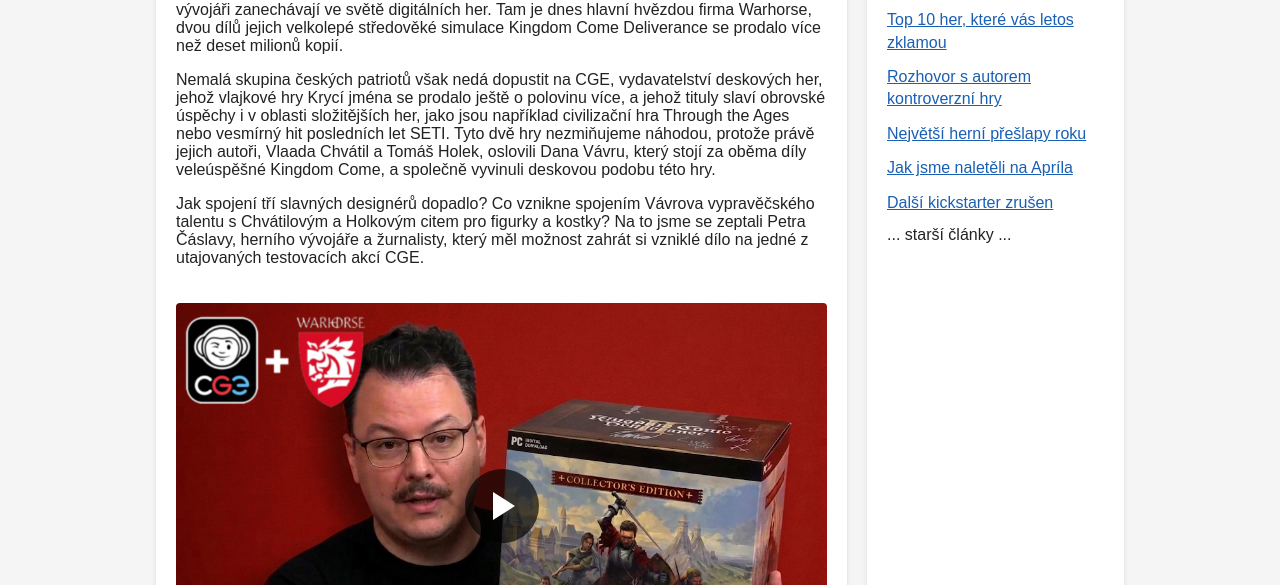
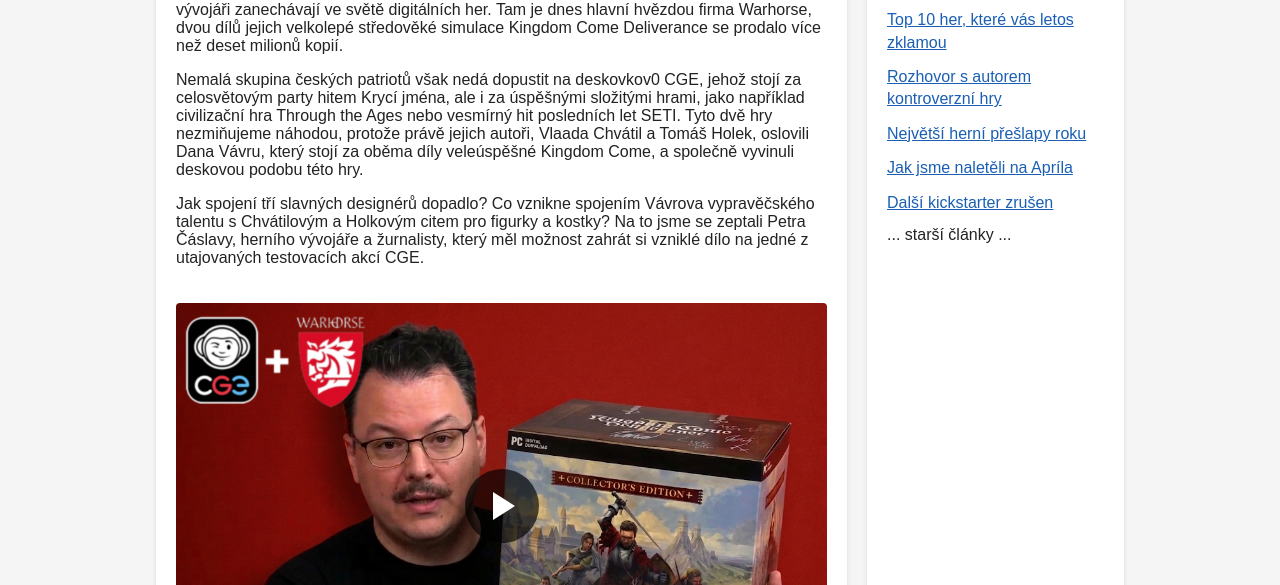
Before and after one commit to Vlaaada/deskovkovkari.online, a plain HTML site: page index.html in a window 1280 px wide. Shown: the part 215-800 px from the top of the page. Drawn offline with Linux system fonts and the light colour scheme.

Commit message:
Fix text about CGE and its board games
Corrected text regarding CGE and its games for clarity.

```diff
--- a/index.html
+++ b/index.html
@@ -235,7 +235,7 @@
       Fanoušci českých her se dělí na dvě velké skupiny. Jedna obdivuje stopu, kterou čeští vývojáři zanechávají ve světě digitálních her. Tam je dnes hlavní hvězdou firma Warhorse, dvou dílů jejich velkolepé středověké simulace Kingdom Come Deliverance se prodalo více než deset milionů kopií.
     </p>
     <p>
-Nemalá skupina českých patriotů však nedá dopustit na CGE, vydavatelství deskových her, jehož vlajkové hry Krycí jména se prodalo ještě o polovinu více, a jehož tituly slaví obrovské úspěchy i v oblasti složitějších her, jako jsou například civilizační hra Through the Ages nebo vesmírný hit posledních let SETI. Tyto dvě hry nezmiňujeme náhodou, protože právě jejich autoři, Vlaada Chvátil a Tomáš Holek, oslovili Dana Vávru, který stojí za oběma díly veleúspěšné Kingdom Come, a společně vyvinuli deskovou podobu této hry.
+Nemalá skupina českých patriotů však nedá dopustit na deskovkov0 CGE, jehož stojí za celosvětovým party hitem Krycí jména, ale i za úspěšnými složitými hrami, jako  například civilizační hra Through the Ages nebo vesmírný hit posledních let SETI. Tyto dvě hry nezmiňujeme náhodou, protože právě jejich autoři, Vlaada Chvátil a Tomáš Holek, oslovili Dana Vávru, který stojí za oběma díly veleúspěšné Kingdom Come, a společně vyvinuli deskovou podobu této hry.
     </p>
     <p>
 Jak spojení tří slavných designérů dopadlo? Co vznikne spojením Vávrova vypravěčského talentu s Chvátilovým a Holkovým citem pro figurky a kostky? Na to jsme se zeptali Petra Čáslavy, herního vývojáře a žurnalisty, který měl možnost zahrát si vzniklé dílo na jedné z utajovaných testovacích akcí CGE.
```
